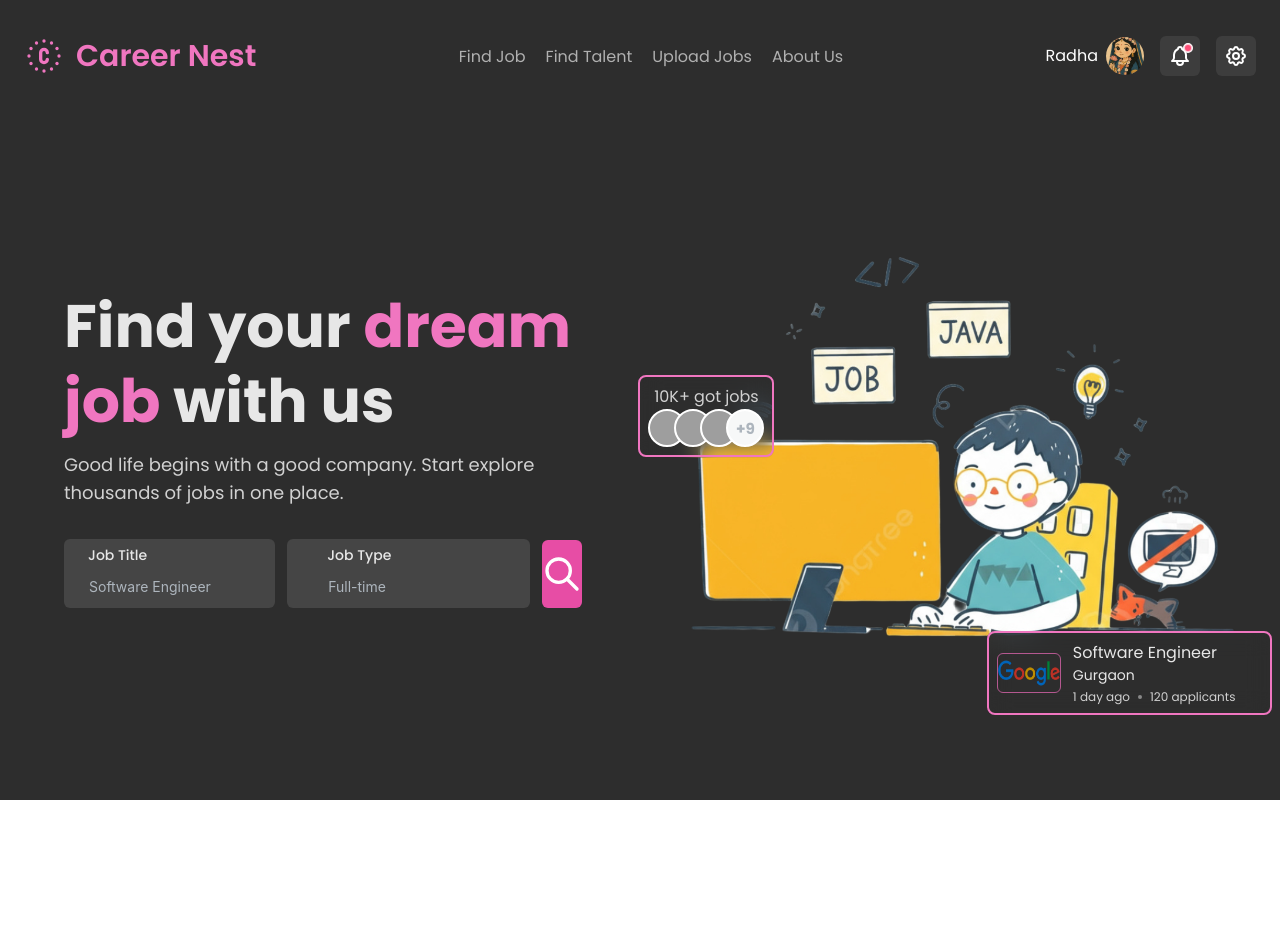
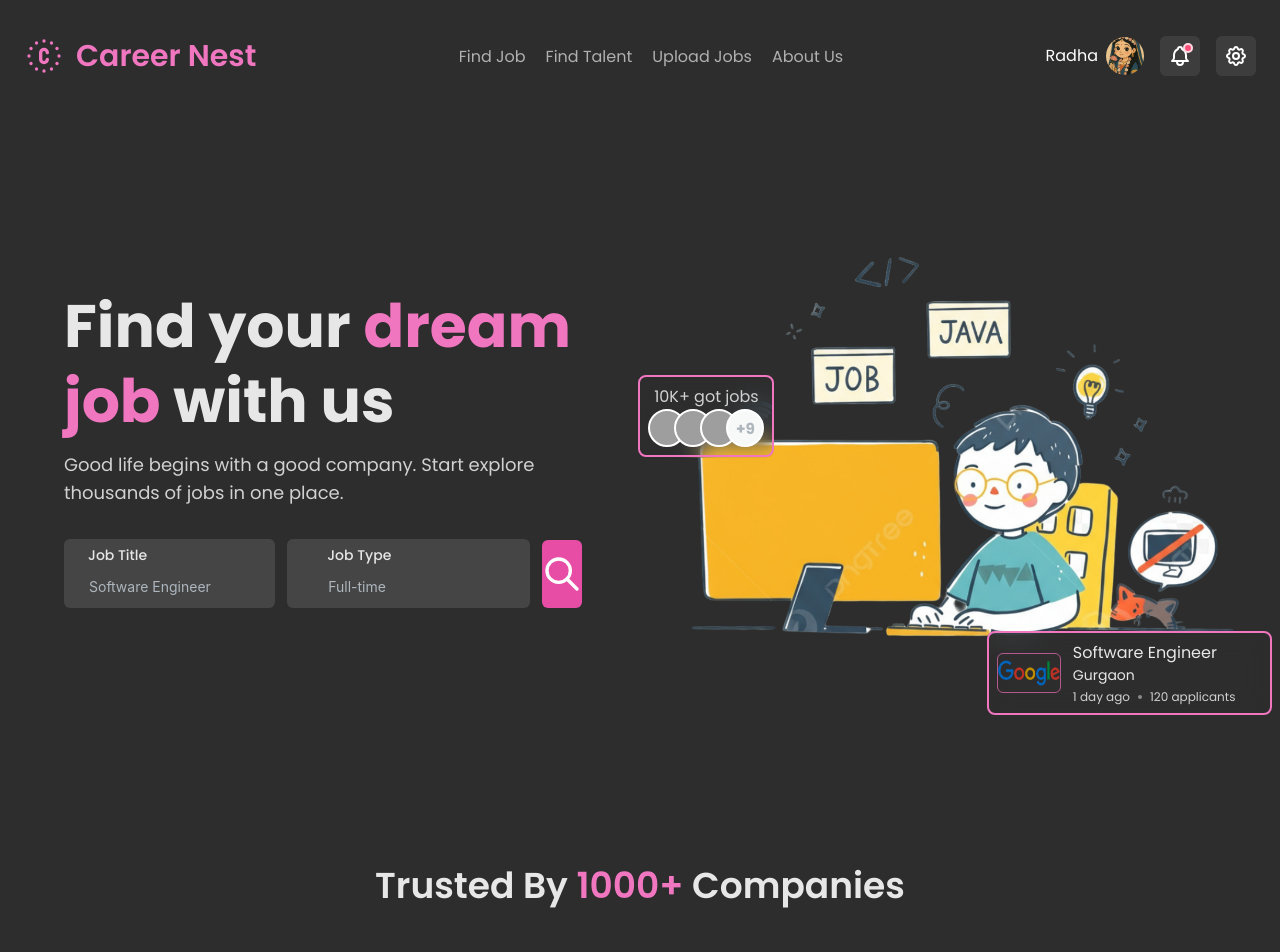
Before and after one commit to garvsharma12/CareerNest, a React (Create React App) app in the folder Career-nest-frontend/: page / in a window 1280 px wide. Shown: the top 952 px of the page. Before the commit the page ends 800 px from the top, so only its background shows below. Built offline with nearby package versions, Linux system fonts and the light colour scheme; grey boxes are pictures that could not be loaded; a web font is replaced by a local one.

Commit message:
Add Companies component to HomePage

```diff
--- a/Career-nest-frontend/src/Pages/HomePage.tsx
+++ b/Career-nest-frontend/src/Pages/HomePage.tsx
@@ -1,10 +1,12 @@
 import Header from "../Header/Header";
+import Companies from "../LandingPage/Companies";
 import Job from "../LandingPage/Job";
 const HomePage = () => {
     return(
         <div className="min-h-[100vh] bg-mine-shaft-950 font-[poppins]">
             <Header/>
             <Job/>
+            <Companies/>
         </div>
     )
 }
```
